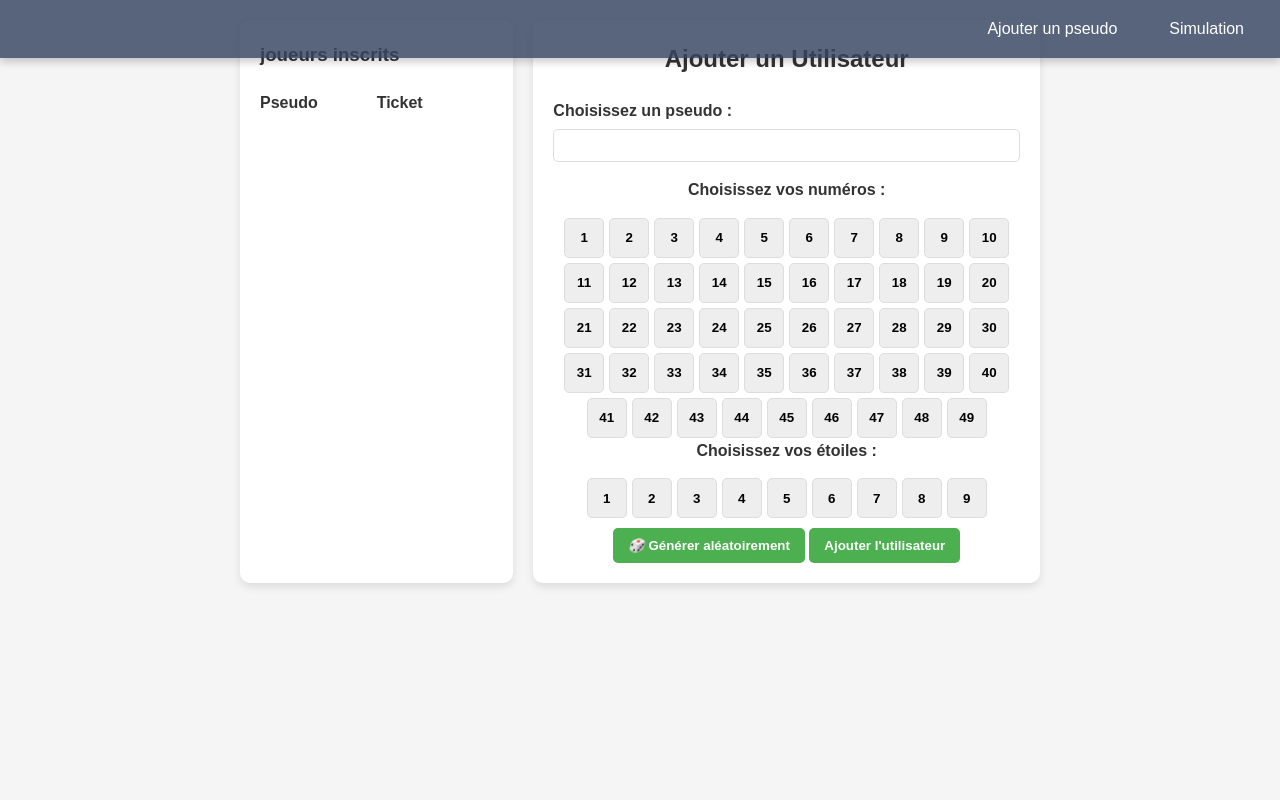
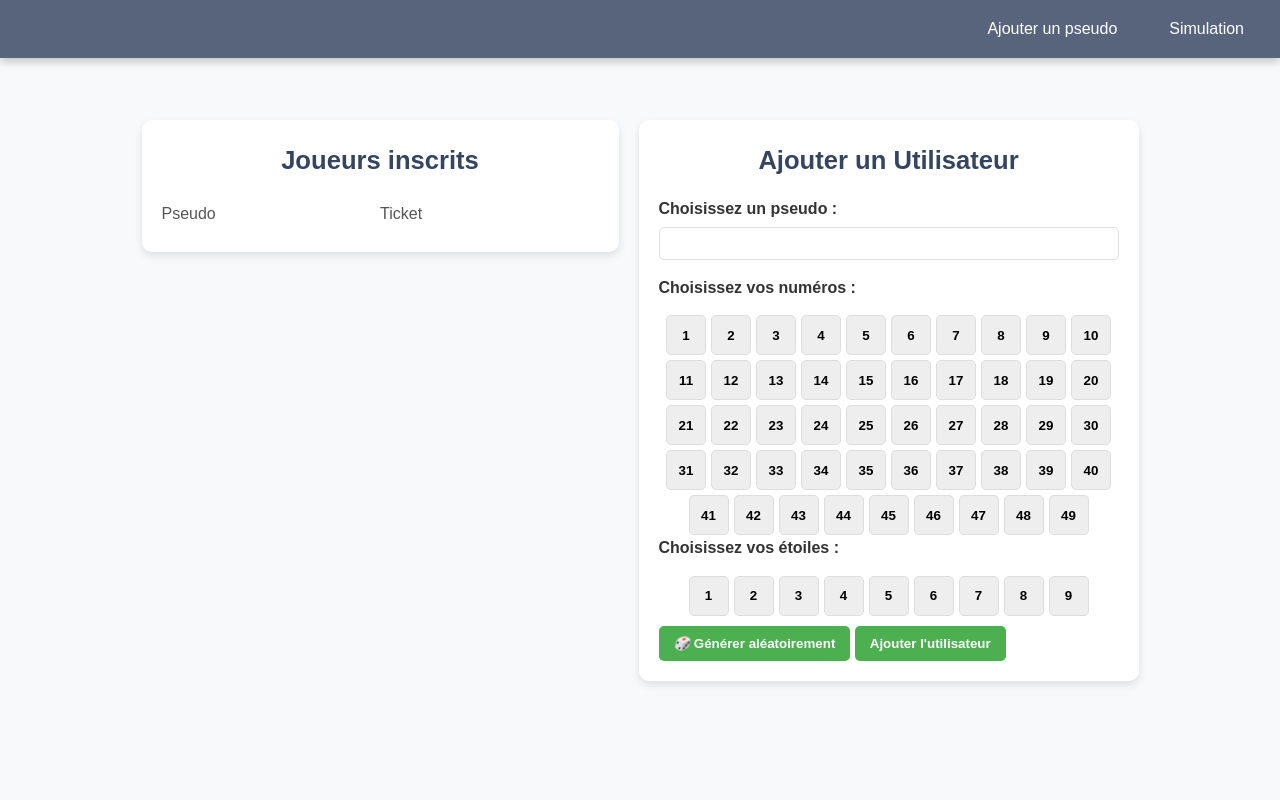
Before and after one commit to safiya6/qualitedev_loto, a PHP site: page /?controller=joueurs in a window 1280 px wide. Run offline with PHP 8.4, Linux system fonts and the light colour scheme; data that the repository does not hold is empty; some libraries are stand-ins or nearby versions.

Commit message:
front corrigé

```diff
--- a/Content/style.css
+++ b/Content/style.css
@@ -7,70 +7,12 @@
 }
 
 body {
-    font-family: Arial, sans-serif;
-    background-color: #f5f5f5;
+    font-family: 'Poppins', sans-serif;
+    background-color: #f8f9fa;
     color: #333;
     line-height: 1.6;
     font-weight: 300;
     overflow-x: hidden;
-    display: flex;
-    justify-content: center;
-    align-items: flex-start;
-    height: 100vh;
-    margin: 0;
-    padding: 20px;
-}
-
-/* Structure principale */
-.container {
-    display: flex;
-    gap: 20px;
-    width: 100%;
-    max-width: 800px;
-}
-
-/* Section utilisateur et formulaire */
-.users-list, .form-container {
-    background-color: #fff;
-    padding: 20px;
-    border-radius: 10px;
-    box-shadow: 0px 4px 8px rgba(0, 0, 0, 0.1);
-    text-align: center;
-}
-
-.users-list {
-    width: 35%;
-    text-align: left;
-}
-
-.users-list h3 {
-    color: #333;
-    margin-bottom: 15px;
-}
-
-.header-row, .data-row {
-    display: flex;
-    justify-content: space-between;
-    padding: 5px 0;
-    font-weight: bold;
-}
-
-.header-item, .user-item, .ticket-item {
-    width: 50%;
-}
-
-.user-item, .ticket-item {
-    color: #555;
-}
-
-.form-container {
-    width: 65%;
-}
-
-/* Texte et titre */
-h2 {
-    color: #333;
-    margin-bottom: 20px;
 }
 
 /* Barre de navigation fixée en haut */
@@ -109,7 +51,7 @@ nav {
     border-radius: 5px;
 }
 
-/* Hero section */
+/* Hero section (header pleine page) */
 .hero {
     height: 100vh;
     background-image: url('header.webp');
@@ -144,7 +86,7 @@ nav {
     margin-top: 12rem;
 }
 
-/* Animation du texte du hero */
+/* Animation pour le texte du header */
 @keyframes fadeInText {
     from {
         opacity: 0;
@@ -227,7 +169,88 @@ nav {
     transform: scale(1.05);
 }
 
-/* Formulaire */
+/* Responsive pour les petits écrans */
+@media (max-width: 768px) {
+    .rules-container {
+        flex-direction: column;
+    }
+
+    .rules-box, .image-box {
+        max-width: 100%;
+    }
+
+    .hero-text h1 {
+        font-size: 2.5rem;
+    }
+
+    .nav-bar {
+        flex-direction: column;
+        align-items: center;
+    }
+
+    .nav-bar li {
+        margin: 10px 0;
+    }
+}
+
+/* Style spécifique pour le formulaire et la liste des utilisateurs */
+.container {
+    display: flex;
+    justify-content: center;
+    align-items: flex-start;
+    gap: 20px;
+    margin-top: 100px; /* Pour ne pas chevaucher la barre de navigation */
+    max-width: 1100px;
+    margin-left: auto;
+    margin-right: auto;
+    padding: 20px;
+}
+
+/* Style des conteneurs de la liste des utilisateurs et du formulaire */
+.users-list, .form-container {
+    background-color: #fff;
+    padding: 20px;
+    border-radius: 10px;
+    width: 100%;
+    max-width: 500px;
+    box-shadow: 0 4px 8px rgba(0, 0, 0, 0.1);
+}
+
+.users-list {
+    width: 45%;
+}
+
+.form-container {
+    width: 50%;
+}
+
+.users-list h3, .form-container h2 {
+    font-size: 1.6rem;
+    color: #354560;
+    font-weight: 600;
+    margin-bottom: 15px;
+    text-align: center;
+}
+
+/* En-têtes et contenu des lignes */
+.header-row, .data-row {
+    display: flex;
+    justify-content: space-between;
+    padding: 5px 0;
+}
+
+.header-item, .user-item, .ticket-item {
+    width: 50%;
+    color: #555;
+    font-size: 1rem;
+}
+
+.data-row {
+    border-bottom: 1px solid #ddd;
+    padding: 8px 0;
+}
+
+/* Style du formulaire */
 .form-group {
     margin-bottom: 15px;
     text-align: left;
@@ -246,7 +269,7 @@ input[type="text"] {
     margin-top: 5px;
 }
 
-/* Grille des numéros et étoiles */
+/* Grilles de sélection des numéros et étoiles */
 .number-grid, .star-grid {
     display: flex;
     flex-wrap: wrap;
@@ -276,31 +299,11 @@ input[type="text"] {
     font-weight: bold;
 }
 
+.generate-button:hover {
+    background-color: #45a049;
+}
+
 .selected {
     background-color: #4CAF50;
     color: #fff;
 }
-
-/* Responsive pour les petits écrans */
-@media (max-width: 768px) {
-    .rules-container {
-        flex-direction: column;
-    }
-
-    .rules-box, .image-box {
-        max-width: 100%;
-    }
-
-    .hero-text h1 {
-        font-size: 2.5rem;
-    }
-
-    .nav-bar {
-        flex-direction: column;
-        align-items: center;
-    }
-
-    .nav-bar li {
-        margin: 10px 0;
-    }
-}
--- a/Views/view_add_user.php
+++ b/Views/view_add_user.php
@@ -3,7 +3,7 @@
 <div class="container">
     <!-- Liste des utilisateurs -->
     <div class="users-list">
-        <h3>joueurs inscrits</h3>
+        <h3>Joueurs inscrits</h3>
         <div class="header-row">
             <div class="header-item">Pseudo</div>
             <div class="header-item">Ticket</div>
```
